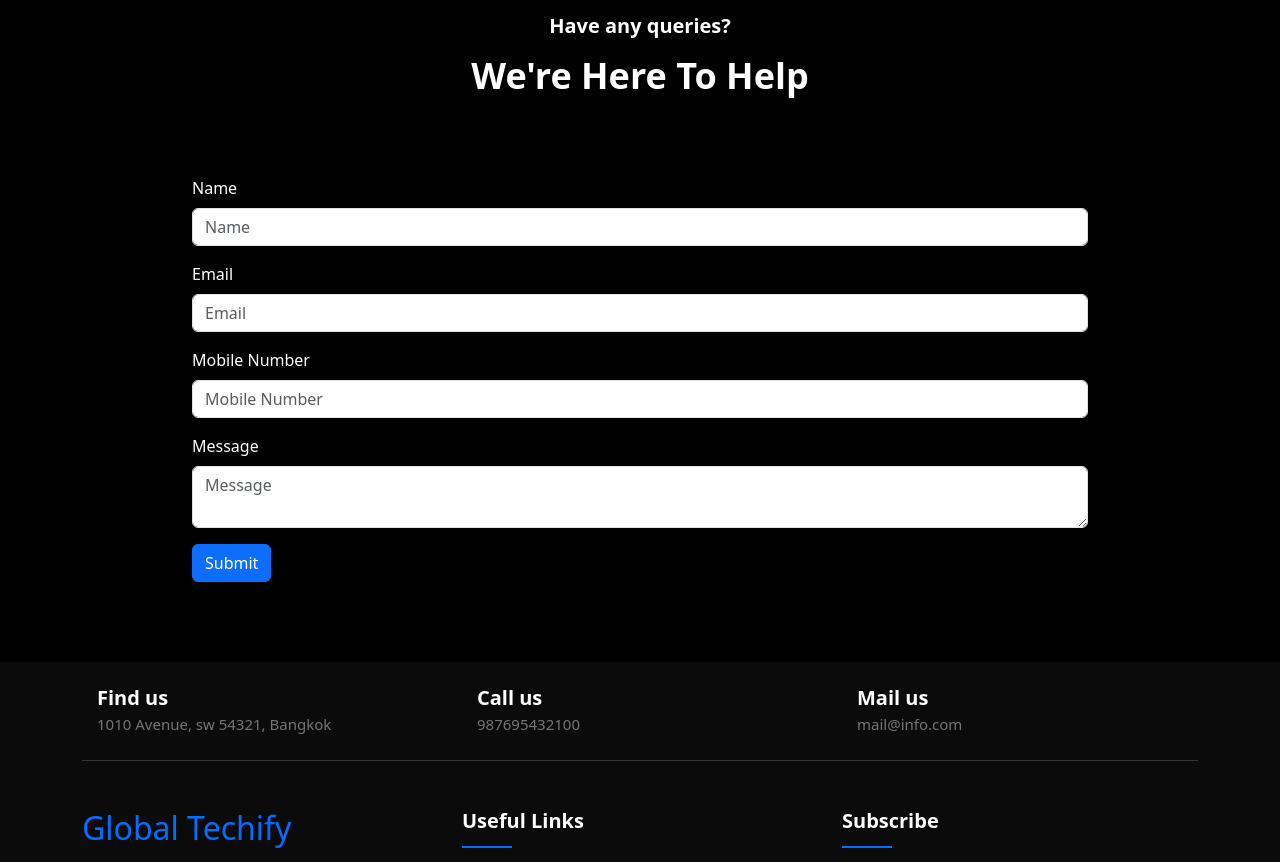
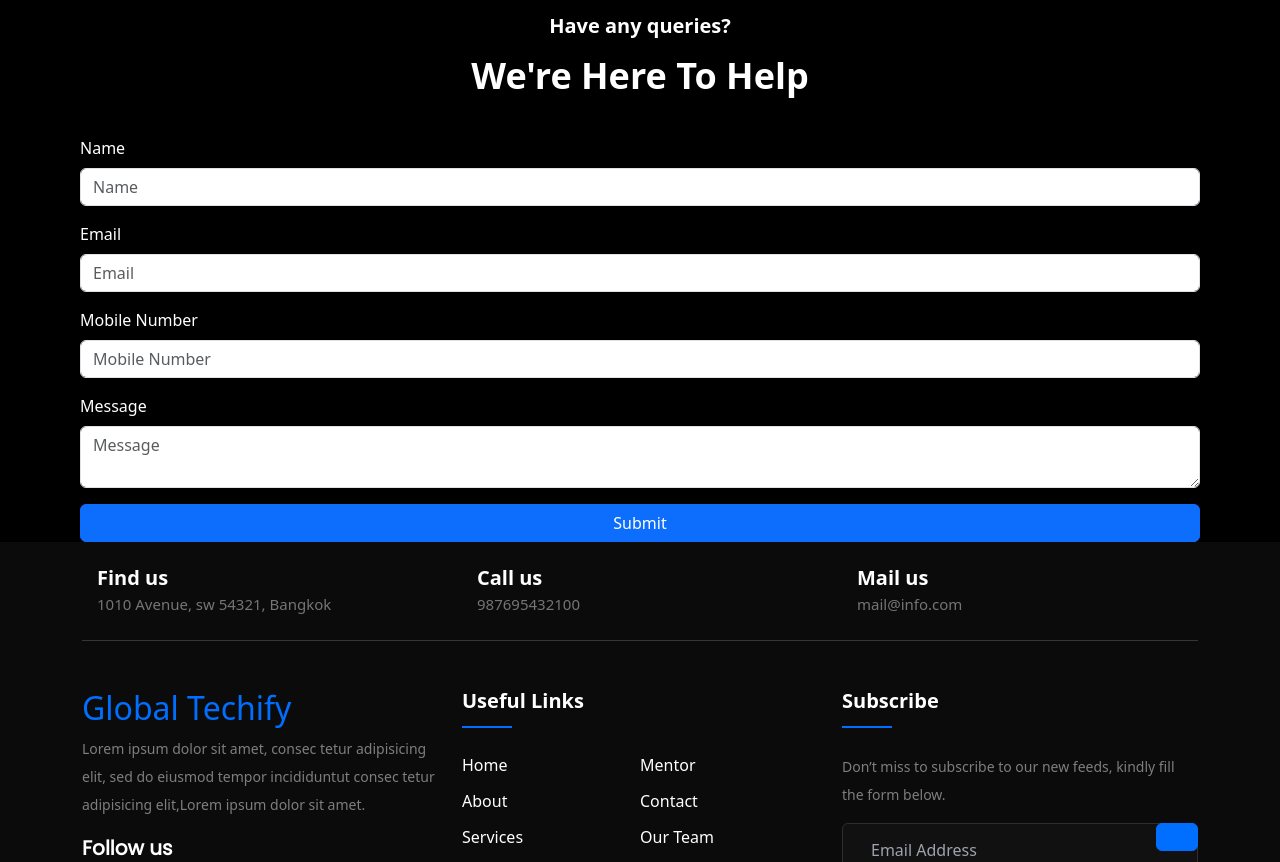
Before and after one commit to wiz-abhishek/Global-Techify, a React (Create React App) app: page /contactus in a window 1280 px wide. Shown: the part 500-1362 px from the top of the page. Built offline with nearby package versions, Linux system fonts and the light colour scheme.

Commit message:
Corrected the CSS of contact us page

```diff
--- a/src/components/ContactUs/ContactUs.js
+++ b/src/components/ContactUs/ContactUs.js
@@ -1,5 +1,5 @@
 import React from 'react'
-import { Form,Button } from 'react-bootstrap'
+import { Form, Button } from 'react-bootstrap'
 function ContactUs() {
   return (
     <div>
@@ -14,7 +14,7 @@ function ContactUs() {
         </div>
       </div>
       <div className='bg-black text-white ' >
-            <Form className="ml-48 mr-48 pb-20 pt-10">
+        <Form className="flex flex-col mx-20">
           <Form.Group className="mb-3" >
             <Form.Label>Name</Form.Label>
             <Form.Control type="text" placeholder="Name" />
```
Lines whose indentation alone changed are shown as unchanged.
